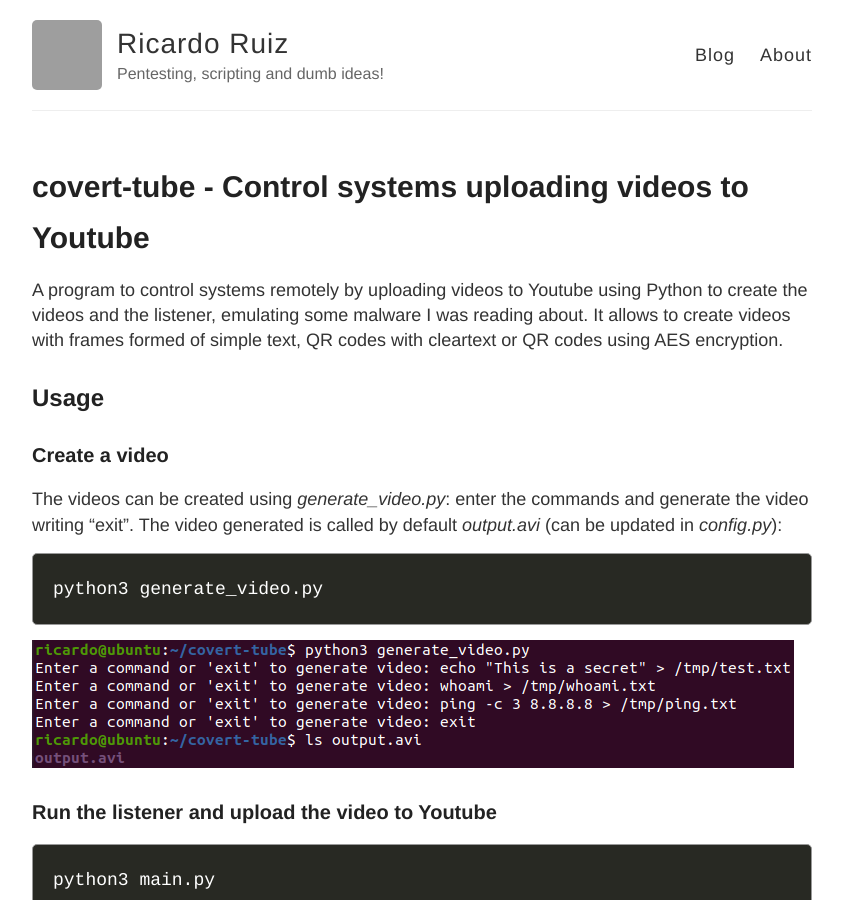
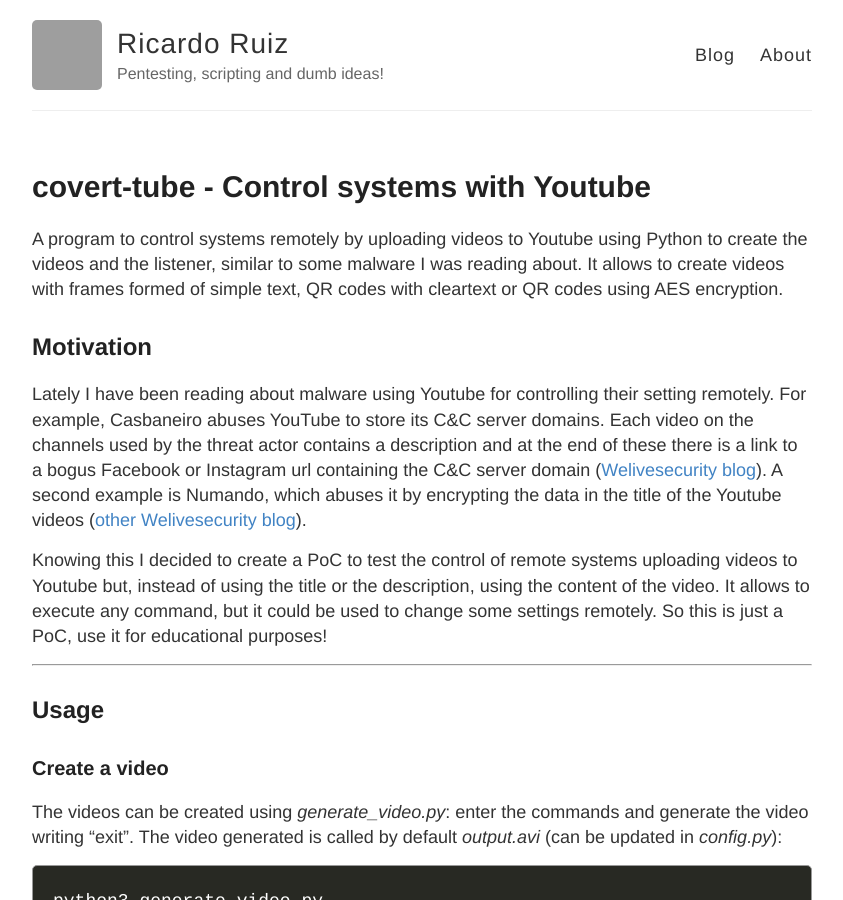
Before and after one commit to ricardojoserf/ricardojoserf.github.io, a Jekyll site: the page built from _posts/2021-10-1-covert-tube.md, in a window 1280 px wide and 900 px high. Shown: the whole window, without its empty margins (218-1061 px from the left). Built offline with Jekyll 4.4.1, drawn with Linux system fonts in a browser that asks for light colours; some of the changed text lies outside the part shown; grey boxes are pictures that could not be loaded.

Commit message:
Update 2021-10-1-covert-tube.md

```diff
--- a/_posts/2021-10-1-covert-tube.md
+++ b/_posts/2021-10-1-covert-tube.md
@@ -1,13 +1,21 @@
 ---
 layout: post
-title: covert-tube - Control systems uploading videos to Youtube
+title: covert-tube - Control systems with Youtube
 excerpt_separator: <!--more-->
 ---
 
-A program to control systems remotely by uploading videos to Youtube using Python to create the videos and the listener, emulating some malware I was reading about. It allows to create videos with frames formed of simple text, QR codes with cleartext or QR codes using AES encryption.
+A program to control systems remotely by uploading videos to Youtube using Python to create the videos and the listener, similar to some malware I was reading about. It allows to create videos with frames formed of simple text, QR codes with cleartext or QR codes using AES encryption.
 
 <!--more-->
 
+
+## Motivation
+
+Lately I have been reading about malware using Youtube for controlling their setting remotely. For example, Casbaneiro abuses YouTube to store its C&C server domains. Each video on the channels used by the threat actor contains a description and at the end of these there is a link to a bogus Facebook or Instagram url containing the C&C server domain ([Welivesecurity blog](https://www.welivesecurity.com/2019/10/03/casbaneiro-trojan-dangerous-cooking/)). A second example is Numando, which abuses it by encrypting the data in the title of the Youtube videos ([other Welivesecurity blog](https://www.welivesecurity.com/2021/09/17/numando-latam-banking-trojan/)).
+
+Knowing this I decided to create a PoC to test the control of remote systems uploading videos to Youtube but, instead of using the title or the description, using the content of the video. It allows to execute any command, but it could be used to change some settings remotely. So this is just a PoC, use it for educational purposes!
+
+--------------------------------------------------------------------------------------
 
 ## Usage
 
```
Also changed, not shown: other parts of _posts/2021-10-1-covert-tube.md (+0 -8 lines).
